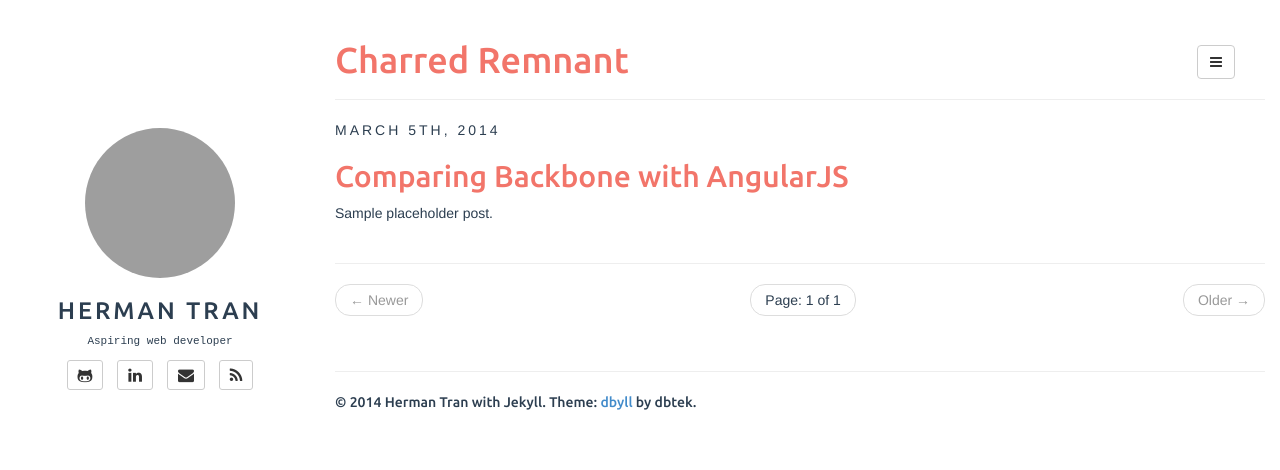
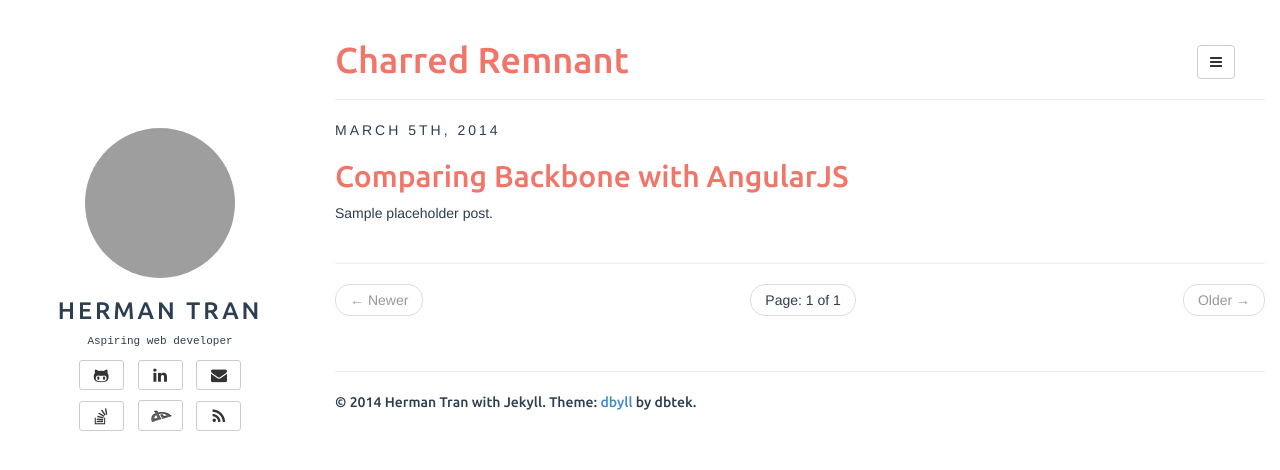
Before and after one commit to hermantran/hermantran.github.io, a Jekyll site: the page built from index.html, in a window 1280 px wide. Shown: the top 470 px of the page. Built offline with Jekyll 4.4.1, drawn with Linux system fonts in a browser that asks for light colours; the list of posts is cut into pages by our own code; grey boxes are pictures that could not be loaded.

Commit message:
made adjustments from base theme

```diff
--- a/_config.yml
+++ b/_config.yml
@@ -11,9 +11,9 @@ author:
   name: Herman Tran
   email: hermanctran@gmail.com
   github: hermantran
-  twitter:
-  pinterest:
   linkedin: hermantran
+  deviantart: commodore--64
+  stackoverflow: 2450607/herman-tran
   bio: Aspiring web developer
   email_md5: 92c2d07ba83f104d2aec6e6e6ae14d9f
 
--- a/_includes/default.html
+++ b/_includes/default.html
@@ -1,9 +1,9 @@
 <!DOCTYPE html>
-<html lang="tr">
+<html lang="en">
 
 {% include header.html %}
 
-   <body>
+  <body>
    		<nav class="navbar navbar-default visible-xs" role="navigation">
 		  <!-- Brand and toggle get grouped for better mobile display -->
 		  <div class="navbar-header">
@@ -13,9 +13,9 @@
 			  <span class="icon-bar"></span>
 			  <span class="icon-bar"></span>
 			</button>
-			{% if site.author.github %}
-			<a type="button" class="navbar-toggle nav-link" href="http://github.com/{{ site.author.github }}">
-		      <i class="fa fa-github"></i>
+			{% if site.author.linkedin %}
+			<a type="button" class="navbar-toggle nav-link" href="http://linkedin.com/in/{{ site.author.linkedin }}">
+		      <i class="fa fa-linkedin"></i>
 		    </a>
 		    {% endif %}
 		    {% if site.author.twitter %}
--- a/_includes/footer.html
+++ b/_includes/footer.html
@@ -1,9 +1,6 @@
-<!-- footer.html -->
 <footer>
  <hr/>
  <p>
  	&copy; {{ site.time | date: '%Y' }} {{ site.author.name }} with Jekyll. Theme: <a href="https://github.com/dbtek/dbyll">dbyll</a> by dbtek.
  </p>
 </footer>
-
-<!-- footer.html end -->
--- a/_includes/header.html
+++ b/_includes/header.html
@@ -1,4 +1,3 @@
-<! -- header.html -->
   <meta charset="utf-8">
   <title>{{ page.title }}</title>
   {% if page.description %}<meta name="description" content="{{ page.description }}">{% endif %}
@@ -12,7 +11,6 @@
    <script src="http://html5shim.googlecode.com/svn/trunk/html5.js"></script>
   <![endif]-->
 
-<!-- Le styles -->
   <link href="{{ site.BASE_PATH }}/assets/resources/bootstrap/css/bootstrap.min.css" rel="stylesheet">
   <link href="{{ site.BASE_PATH }}/assets/resources/font-awesome/css/font-awesome.min.css" rel="stylesheet">
   <link href="{{ site.BASE_PATH }}/assets/resources/syntax/syntax.css" rel="stylesheet">
@@ -27,5 +25,3 @@
   -->
 
   <link rel="alternate" type="application/rss+xml" title="{{ site.name }}" href="{{ site.BASE_PATH }}/feed.xml">
-
-<! -- header.html end -->
--- a/_includes/sidebar.html
+++ b/_includes/sidebar.html
@@ -1,4 +1,3 @@
-<! -- sidebar.html -->
 <header class="sidebar-header" role="banner">
 	<a href="{{ site.BASE_PATH }}/">
 		<img src="http://www.gravatar.com/avatar/{{site.author.email_md5}}?s=150" class="img-circle" />
@@ -14,19 +13,12 @@
 </div>
 {% endif %}
 
-<div id="contact-list" class="text-center">
+<div class="contact-list text-center">
 	<ul class="list-unstyled list-inline">
 		{% if site.author.github %}
 		<li>
 			<a class="btn btn-default btn-sm" href="https://github.com/{{ site.author.github }}">
 				<i class="fa fa-github-alt fa-lg"></i>
-			</a>
-		</li>
-		{% endif %}
-		{% if site.author.twitter %}
-		<li>
-			<a class="btn btn-default btn-sm" href="https://twitter.com/{{ site.author.twitter }}">
-				<i class="fa fa-twitter fa-lg"></i>
 			</a>
 		</li>
 		{% endif %}
@@ -44,6 +36,22 @@
 			</a>
 		</li>
 		{% endif %}
+	</ul>
+    <ul class="list-unstyled list-inline">
+        {% if site.author.stackoverflow %}
+		<li>
+			<a class="btn btn-default btn-sm" href="https://stackoverflow.com/users/{{ site.author.stackoverflow }}">
+				<i class="fa fa-stack-overflow fa-lg"></i>
+			</a>
+		</li>
+		{% endif %}
+		{% if site.author.deviantart %}
+		<li>
+			<a class="btn btn-default btn-sm" href="http://{{ site.author.deviantart }}.deviantart.com">
+				<img src="{{ site.BASE_PATH }}/assets/media/deviantART.png">
+			</a>
+		</li>
+		{% endif %}
 		<li>
 			<a class="btn btn-default btn-sm" href="{{ site.BASE_PATH }}/{{ site.rss_path }}">
 				<i class="fa fa-rss fa-lg"></i>
@@ -51,7 +59,3 @@
 		</li>
 	</ul>
 </div>
-
-
-
-<! -- sidebar.html end -->
--- a/assets/css/style.css
+++ b/assets/css/style.css
@@ -108,3 +108,7 @@ footer {
     left: inherit;
     right: 0px;
 }
+
+.contact-list a.btn {
+  width: 45px;
+}
--- a/assets/js/app.js
+++ b/assets/js/app.js
@@ -2,15 +2,4 @@ $( document ).ready(function() {
 
 	/* Sidebar height set */
 	$('.sidebar').css('min-height',$(document).height());
-
-	/* Secondary contact links */
-	var scontacts = $('#contact-list-secondary');
-	var contact_list = $('#contact-list');
-
-	scontacts.hide();
-
-	contact_list.mouseenter(function(){ scontacts.slideDown(); });
-
-	contact_list.mouseleave(function(){ scontacts.slideUp(); });
-
 });
```
Also changed, not shown: other parts of _includes/default.html (+12 -3 lines), assets/media/deviantART.png (added). Lines whose indentation alone changed are shown as unchanged.
